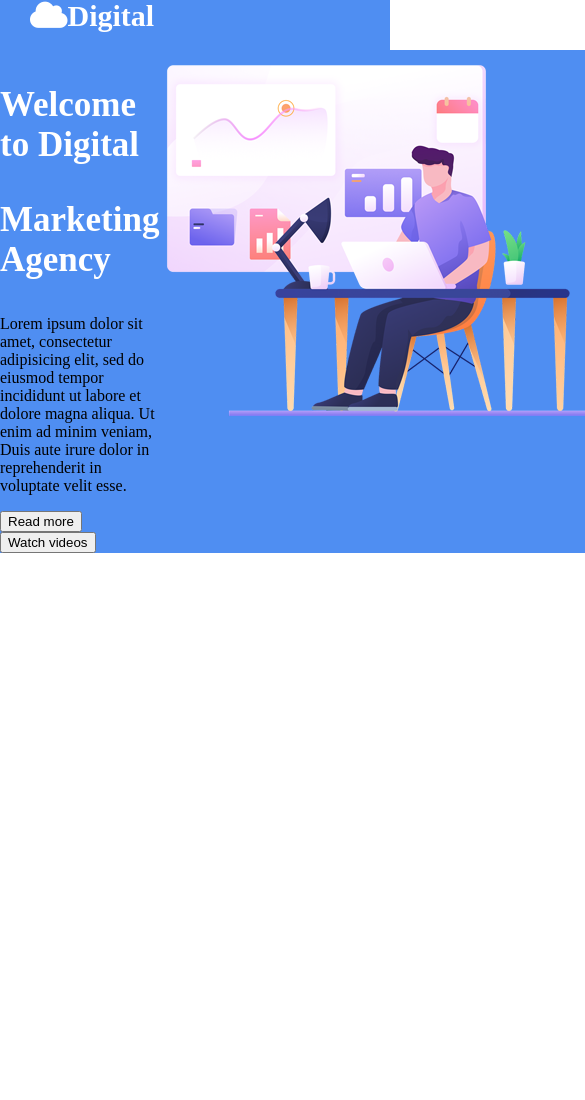
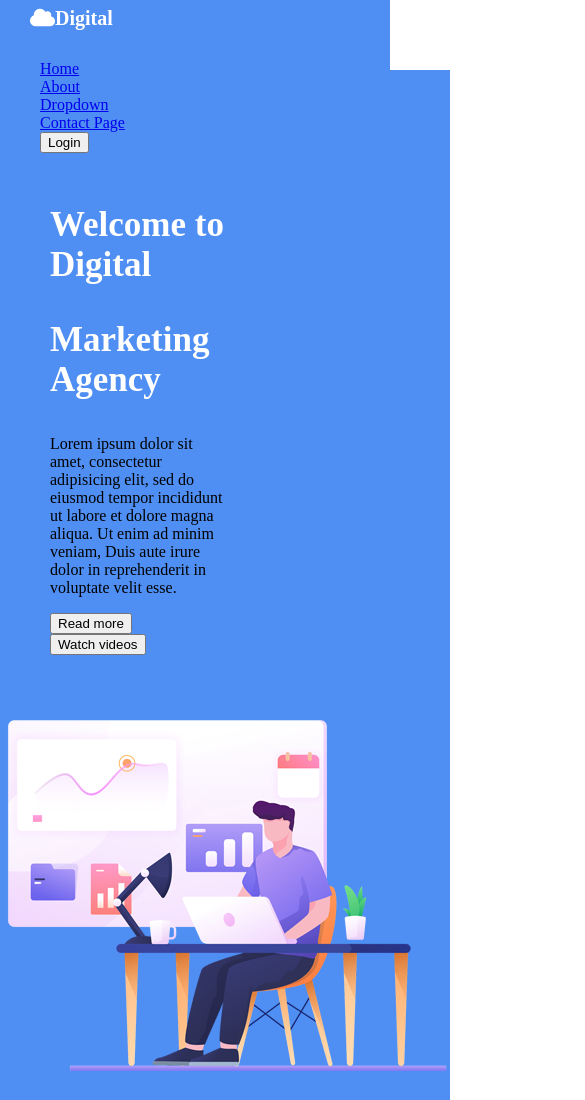
Before and after one commit to 1Rojan/responsive_layout, a plain HTML site: page index.html in a window 390 px wide. Shown: the top 1100 px of the page, 585 px wide, since content can reach past the window. Before the commit the page ends 844 px from the top, so only its background shows below. Drawn offline with Linux system fonts and the light colour scheme.

Commit message:
added some of the css and attempt for media query

```diff
--- a/style.css
+++ b/style.css
@@ -1,20 +1,18 @@
 html body{
 	margin: 0 ;
-
-
 }
-/*.container{
+.container{
 	display: flex;
 	flex-wrap: wrap;
-	justify-content: space-between;
-}*/
+}
 
 header{
 	background: #4f8ef2;
-	position: relative;
+	/*position: relative;*/
 	width: 100%;
 	top:0;
-	height:50px;
+	height:70px;
+	z-index: 1;
 
 }
 
@@ -22,6 +20,7 @@ header{
 .logo{
 	position: absolute;
 	line-height: 40px;
+	flex-wrap: wrap;
 }
 
  .fa-cloud{
@@ -31,14 +30,14 @@ header{
 }
 
 
-ul li{
+.monitor ul li{
 	display: inline;
 	list-style: none;
 	margin-left: 30px;
 	color: white;
 }
 
-nav{
+.monitor{
 	float: right;
 }
 
@@ -48,66 +47,108 @@ nav{
 	box-sizing: border-box;
 	background: #4f8ef2;
 	display: flex;
-	position: absolute;
-
+	flex-wrap: wrap;
 }
 
 
-#top aside{
+#top .left{
+	/*display: flex;*/
+	/*flex-direction: column;*/
 	margin-top: 50px;
 	float: left;
 	width: 40%;
 	padding: 50px;
 }
 
+#top .mobile_right{
+display: none;
+}
+#top .desktop_right{
+	width:30%;
+	/*display: flex;
+	flex-direction: column;*/
+	margin-top: auto;
+	/*flex-wrap: wrap;*/
+	height: auto;
+}
+
+ #top>.right>#responsive{
+	height: auto;
+}
+
+
 h1{
 	color: white;
 	font-size: 35px;
 }
 
-#top_image{
-	margin-top: auto;
-	width: auto;
+
+#mid{
+	box-sizing: border-box;
+
+	display: flex;
+	flex-wrap: wrap;
 }
 
-#about{
-	clear: left;
+#mid .left{
+	margin-top: 50px;
+	float: left;
+	width: 15%;
+	padding: 50px;
+
 }
 
-
+#mid .right{
+	width:50%;
+	display: flex;
+	flex-direction: column;
+	margin-top: auto;
+	flex-wrap: wrap;
+}
 .mobile{
   display: none;
 }
 
 
-@media screen and (min-width: 0px) and (max-width: 600px){
-  .mobile{
-    display: block;
+@media screen and (min-width: 0) and (max-width: 600px){
+   .monitor{
+    display: none;
   }
 
-  nav>ul{
-    width: 80%;
-    display: none;
-    clear:left;
-  }
-
-  nav:hover ul{
-    display: block;
-  }
-  nav ul li{
-    width: 100%;
-    text-align: center;
+  .mobile{
+  	display: block;
+  	margin-top:60px;
+  	color: white;
 
   }
 
-  .burger{
-    background: #303030;
-    color: #63a870;
-    padding: 10px;
-    border-radius: 3px;
-    float:left;
+  .mobile ul li{
+  	list-style: none;
+
+
   }
-  .monitor{
-    display: none;
-  }
+.logo{
+	position: absolute;
+	line-height: 40px;
+	flex-wrap: wrap;
 }
+
+ .fa-cloud{
+	font-size: 20px;
+	color: white;
+	margin-left: 30px;
+	height: auto;
+}
+
+#top .desktop_right{
+	display: none;
+}
+#top .mobile_right{
+	display: block;
+	/*display: flex;
+	flex-direction: column;*/
+	margin-top: auto;
+	/*flex-wrap: wrap;*/
+	height: auto;
+}
+}
```
